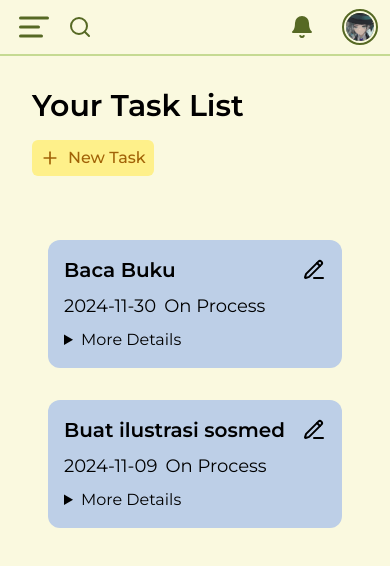
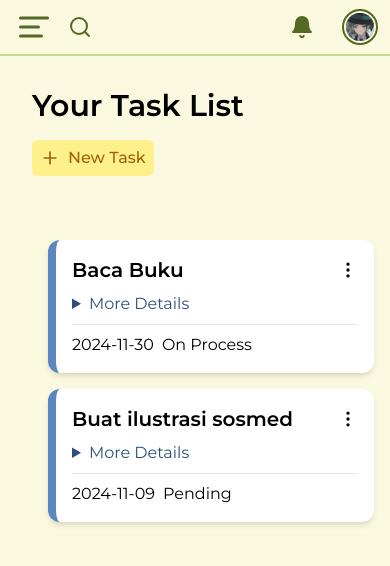
Before and after one commit to Lizzy0721/MyDashboard, a React (Vite) app: page /task in a window 390 px wide. Shown: the top 566 px of the page. Built offline with nearby package versions, Linux system fonts and the light colour scheme.

Commit message:
edit tampilan sikit

```diff
--- a/src/App.tsx
+++ b/src/App.tsx
@@ -18,7 +18,7 @@ function App() {
   };
 
   return (
-    <div className="max-w-screen min-h-screen bg-straw-100 flex font-montserrat">
+    <div className="max-w-screen min-h-screen bg-white flex font-montserrat">
       <Sidebar isOpen={isSidebar} closeSidebar={() => setSidebar(false)} />
       <div
         className={`lg:blur-none ${
--- a/src/components/Cards/CardTask.tsx
+++ b/src/components/Cards/CardTask.tsx
@@ -1,4 +1,4 @@
-import { PencilLine } from "lucide-react";
+import { EllipsisVertical } from "lucide-react";
 import { useRef, useState } from "react";
 import Dropdown from "../Dropdown";
 import { taskType, typeOfTask } from "../../types/taskType";
@@ -102,7 +102,7 @@ export default function CardTask({
   return (
     <form
       onSubmit={handleSubmit(onSubmit)}
-      className="p-4 m-4 h-fit bg-silver_lake_blue-200 rounded-xl flex flex-col gap-y-2"
+      className="p-4 m-4 w-full shadow-md border-l-8 border-silver_lake_blue-500 bg-white rounded-xl flex flex-col gap-y-2"
     >
       {isEdit ? (
         //Edit
@@ -127,7 +127,9 @@ export default function CardTask({
               className="p-2 text-base font-normal bg-blue-50"
             >
               {Object.values(typeOfTask).map((type) => (
-                <option key={type} value={type}>{type}</option>
+                <option key={type} value={type}>
+                  {type}
+                </option>
               ))}
             </select>
           </div>
@@ -159,23 +161,24 @@ export default function CardTask({
           <div className="flex justify-between items-center">
             <h1 className="font-bold text-xl">{task.title}</h1>
             <button ref={buttonRef} className="relative">
-              <PencilLine
-                className="size-6 active:opacity-60"
+              <EllipsisVertical
+                className="size-5 active:opacity-60"
                 onClick={handleOptions}
               />
               {isOptions && <Dropdown items={options} action={handleAction} />}
             </button>
           </div>
-          <div className="text-lg space-x-2">
-            <span>{task.date}</span>
-            <span>{task.type}</span>
-          </div>
           <details className="inline">
-            <summary className="cursor-pointer hover:text-blue-900 hover:font-bold">
+            <summary className="cursor-pointer text-silver_lake_blue-700 hover:text-blue-900 hover:font-bold">
               More Details
             </summary>
             <p className="text-sm text-justify">{task.details}</p>
           </details>
+          <hr />
+          <div className="space-x-2">
+            <span>{task.date}</span>
+            <span>{task.type}</span>
+          </div>
         </>
       )}
     </form>
--- a/src/components/Dropdown.tsx
+++ b/src/components/Dropdown.tsx
@@ -6,7 +6,7 @@ interface theOptions {
 
 export default function Dropdown (theOptions: theOptions){
     return(
-        <div className="absolute ml-4 w-40 bg-white rounded-lg shadow-md space-y-2 p-2">
+        <div className="absolute ml-4 w-40 bg-slate-50 rounded-lg shadow-md space-y-2 p-2">
             {theOptions.items.map((item) =>
                 <button key={item} onClick={() => theOptions.action(item)} className="block size-full p-2 text-left rounded-lg hover:bg-yellow-100 hover:text-amber-600 hover:font-medium">
                     {item}
--- a/src/data/taskList.ts
+++ b/src/data/taskList.ts
@@ -13,6 +13,6 @@ export const dummyData: taskType[] = [
         title:"Buat ilustrasi sosmed",
         details: "Buat post ig. Warnanya harus cerah dan ceria.",
         date: "2024-11-09",
-        type: typeOfTask.On_Process
+        type: typeOfTask.Pending
     },
 ]
--- a/src/pages/TaskPage.tsx
+++ b/src/pages/TaskPage.tsx
@@ -1,5 +1,5 @@
 import { Plus } from "lucide-react";
-import { useState } from "react";
+import { useEffect, useState } from "react";
 import TaskForm from "../components/Forms/TaskForm";
 import { dummyData } from "../data/taskList";
 import CardTask from "../components/Cards/CardTask";
@@ -13,7 +13,16 @@ export default function TaskPage() {
   };
 
   //Load Data
-  const [tasks, setTasks] = useState(dummyData);
+  const [tasks, setTasks] = useState(() => {
+    const savedTasks: taskType[] = JSON.parse(
+      localStorage.getItem("tasks") || "[]"
+    );
+    return savedTasks.length > 0 ? savedTasks : dummyData;
+  });
+
+  useEffect(() => {
+    localStorage.setItem("tasks", JSON.stringify(tasks));
+  }, [tasks]);
 
   //Add Data
   const handleAddTask = (task: taskType) => {
@@ -61,7 +70,7 @@ export default function TaskPage() {
       {isFormOpen && (
         <TaskForm handleForm={handleForm} handleAddTask={handleAddTask} />
       )}
-      <div className="grid lg:grid-cols-3 grid-flow-row py-8">
+      <div className="lg:grid grid-cols-3 grid-flow-row py-8">
         {tasks.map((task) => (
           <CardTask
             key={task.id}
```
